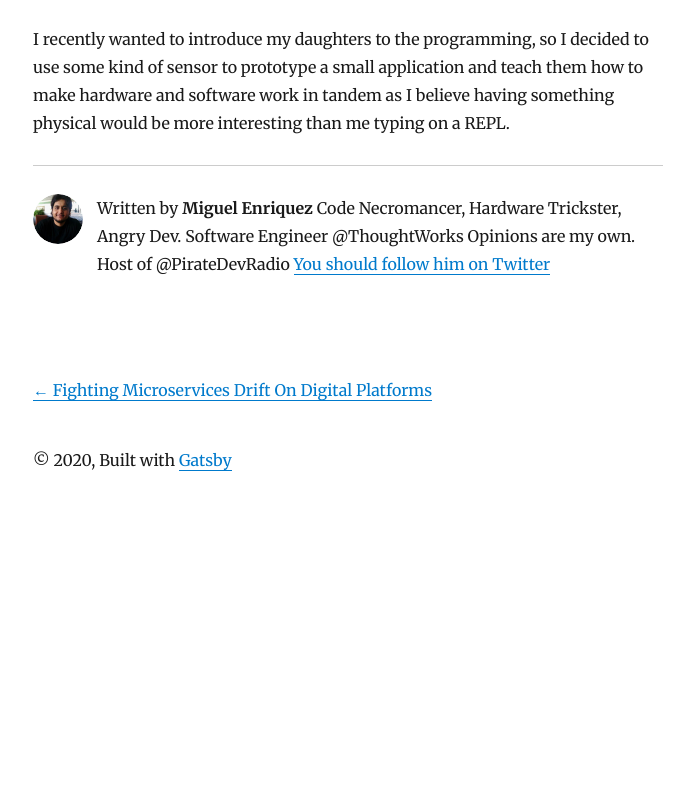
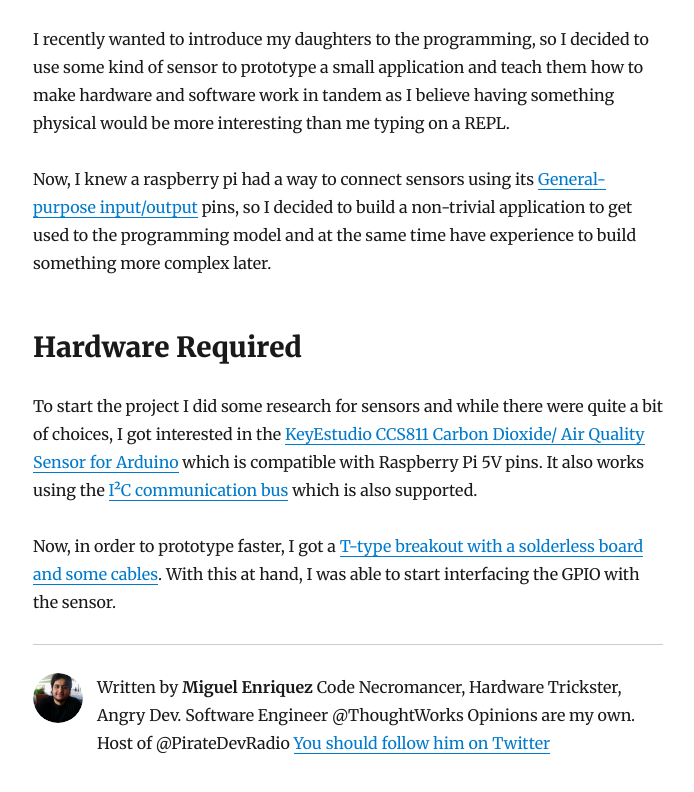
Before and after one commit to ElderMael/codexarcana-blog, a Gatsby site: page /create-a-co2-sensor-with-raspberry-pi/ in a window 1280 px wide. Shown: the part 258-1050 px from the top of the page, without its empty margins (292-986 px from the left). Before the commit the page ends 800 px from the top, so only its background shows below. Built offline with nearby package versions, Linux system fonts and the light colour scheme; Gatsby itself is replaced by a stand-in of ours; some packages are replaced by stand-ins of ours.

Commit message:
Add Hardware Section To Post

```diff
--- a/content/blog/create-a-co2-sensor-with-raspberry-pi/index.md
+++ b/content/blog/create-a-co2-sensor-with-raspberry-pi/index.md
@@ -18,3 +18,20 @@ I recently wanted to introduce my daughters to the programming, so I decided
 to use some kind of sensor to prototype a small application and teach them
 how to make hardware and software work in tandem as I believe having something
 physical would be more interesting than me typing on a REPL.
+
+Now, I knew a raspberry pi had a way to connect sensors using its [General-purpose
+input/output](https://en.wikipedia.org/wiki/General-purpose_input/output) pins, so
+I decided to build a non-trivial application to get used to the programming model
+and at the same time have experience to build something more complex later.
+
+## Hardware Required
+
+To start the project I did some research for sensors and while there were quite a
+bit of choices, I got interested in the [KeyEstudio CCS811 Carbon Dioxide/ Air Quality
+Sensor for Arduino](https://www.keyestudio.com/keyestudio-ccs811-carbon-dioxide-temperature-air-quality-sensor-for-arduino-p0581.html)
+which is compatible with Raspberry Pi 5V pins. It also works using the
+[I²C communication bus](https://en.wikipedia.org/wiki/I%C2%B2C) which is also supported.
+
+Now, in order to prototype faster, I got a [T-type breakout with a solderless board and
+some cables](https://www.amazon.com/gp/product/B07DL25MVQ/ref=ppx_yo_dt_b_asin_title_o05_s02?ie=UTF8&psc=1).
+With this at hand, I was able to start interfacing the GPIO with the sensor.
```
